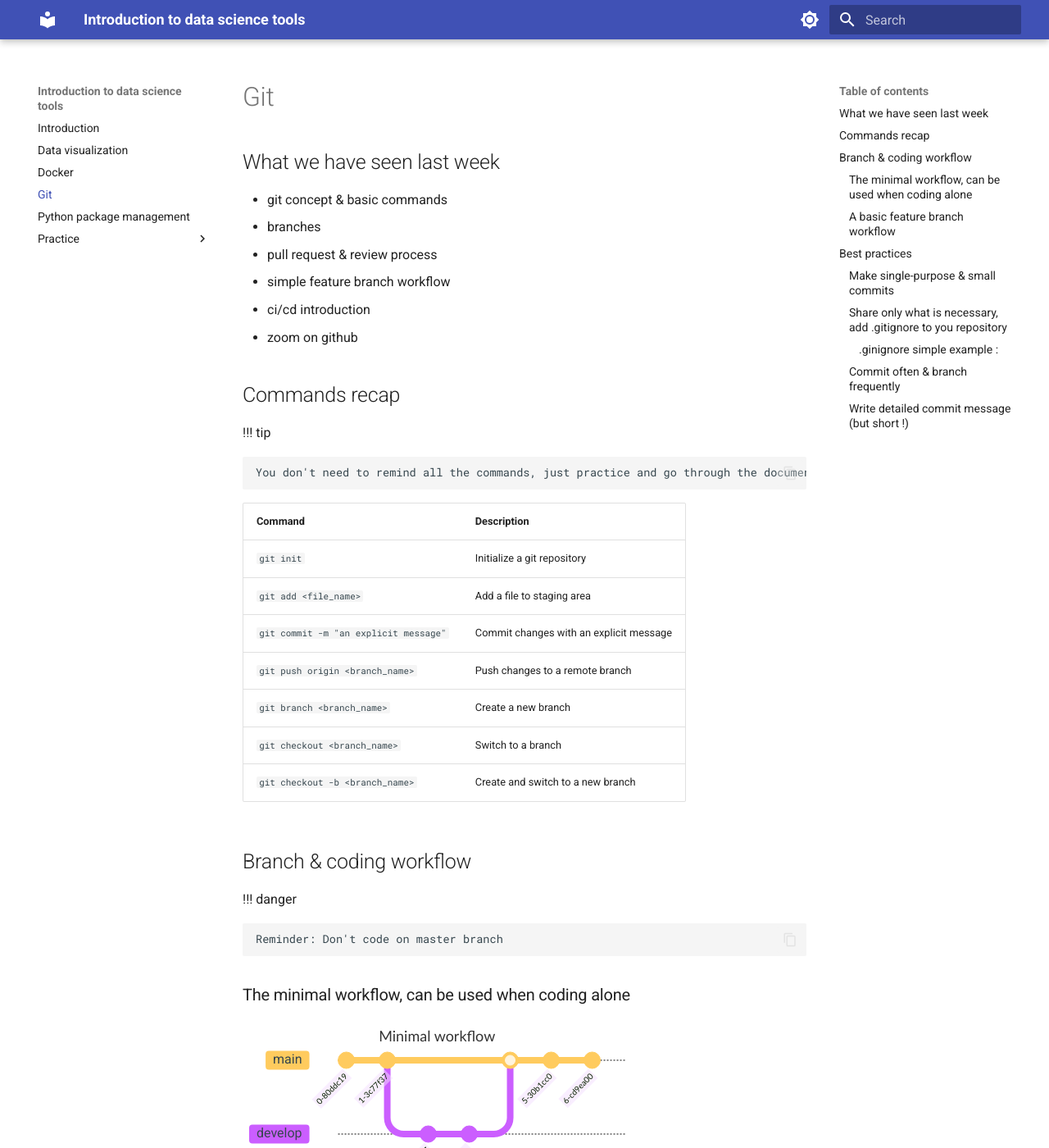
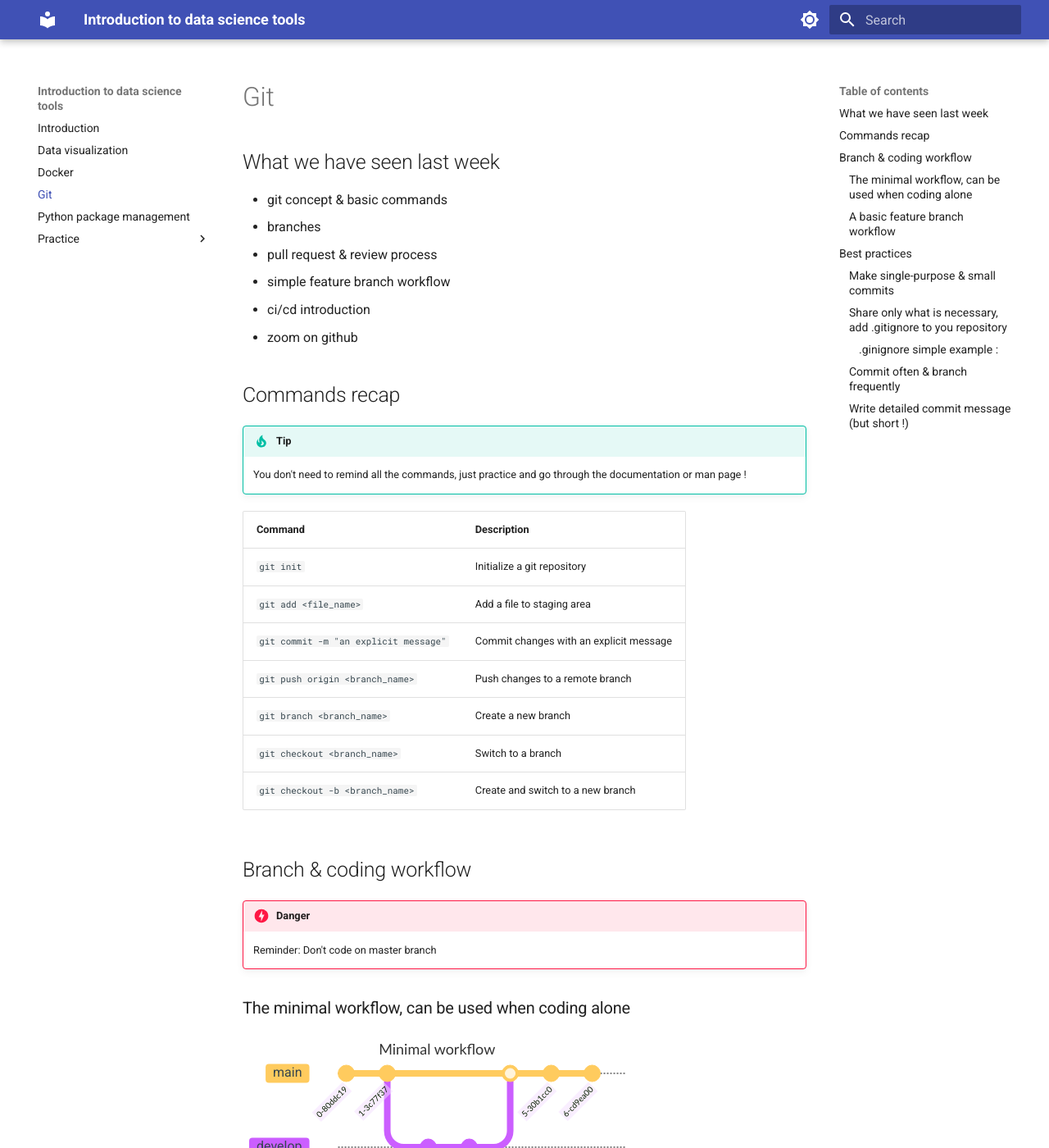
Before and after one commit to Fszta/Data-tools-lecture, an MkDocs documentation site: the page built from docs/git.md, in a window 1280 px wide and 1400 px high. Shown: the whole window at 82% size. Built offline with MkDocs 1.6.1 and Material for MkDocs 9.7.7, drawn with Linux system fonts in a browser that asks for light colours.

Commit message:
add material extension

```diff
--- a/mkdocs.yml
+++ b/mkdocs.yml
@@ -9,12 +9,14 @@ theme:
       toggle:
         icon: material/brightness-7
         name: Switch to dark mode
+
     - scheme: slate
       primary: indigo
       accent: indigo
       toggle:
         icon: material/brightness-4
         name: Switch to light mode
+
   features:
     - content.code.copy
 
@@ -32,3 +34,8 @@ markdown_extensions:
         - name: mermaid
           class: mermaid
           format: !!python/name:pymdownx.superfences.fence_code_format
+  - attr_list
+  - md_in_html
+  - admonition
+  - pymdownx.details
+  - pymdownx.superfences
```
